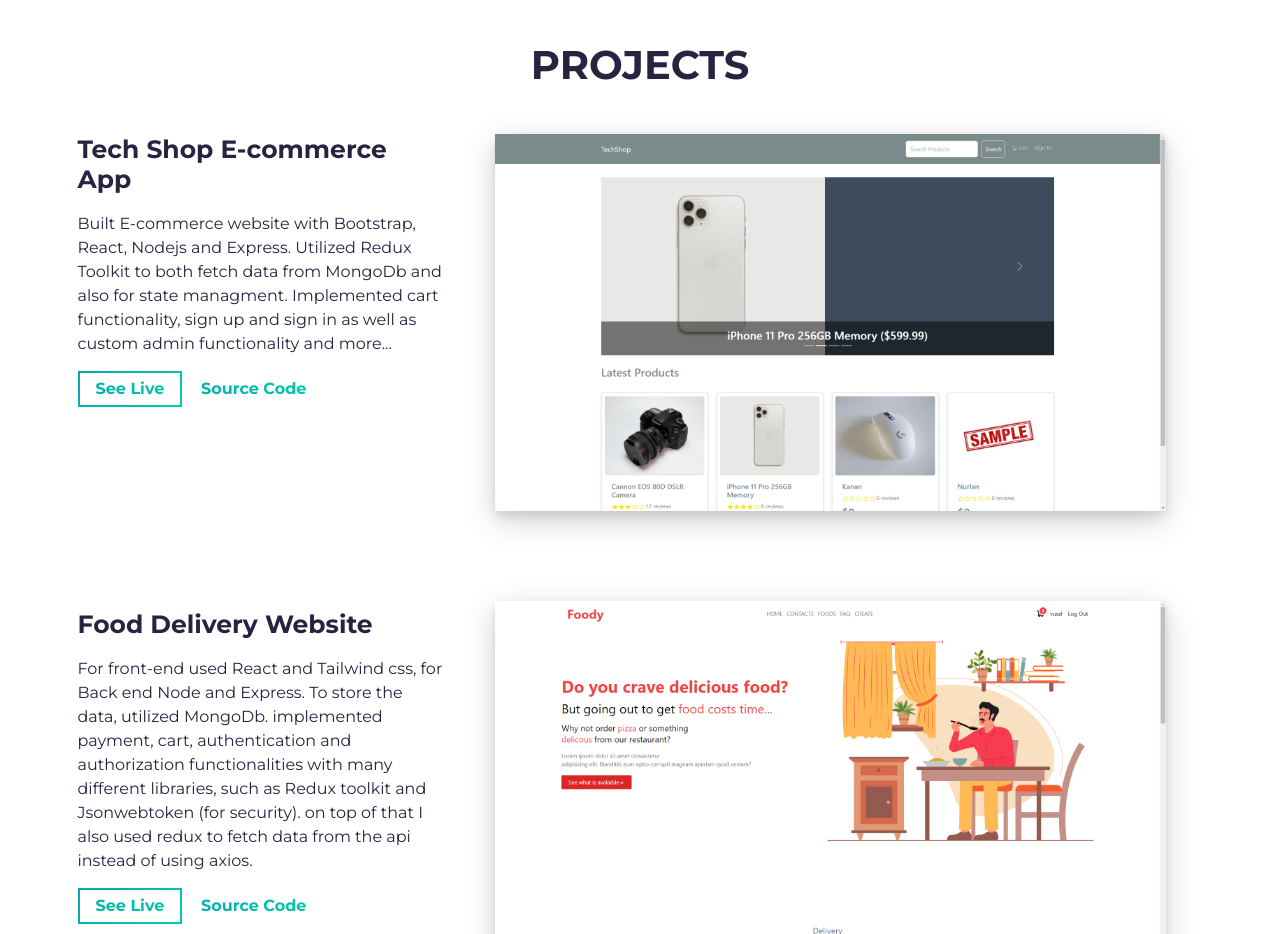
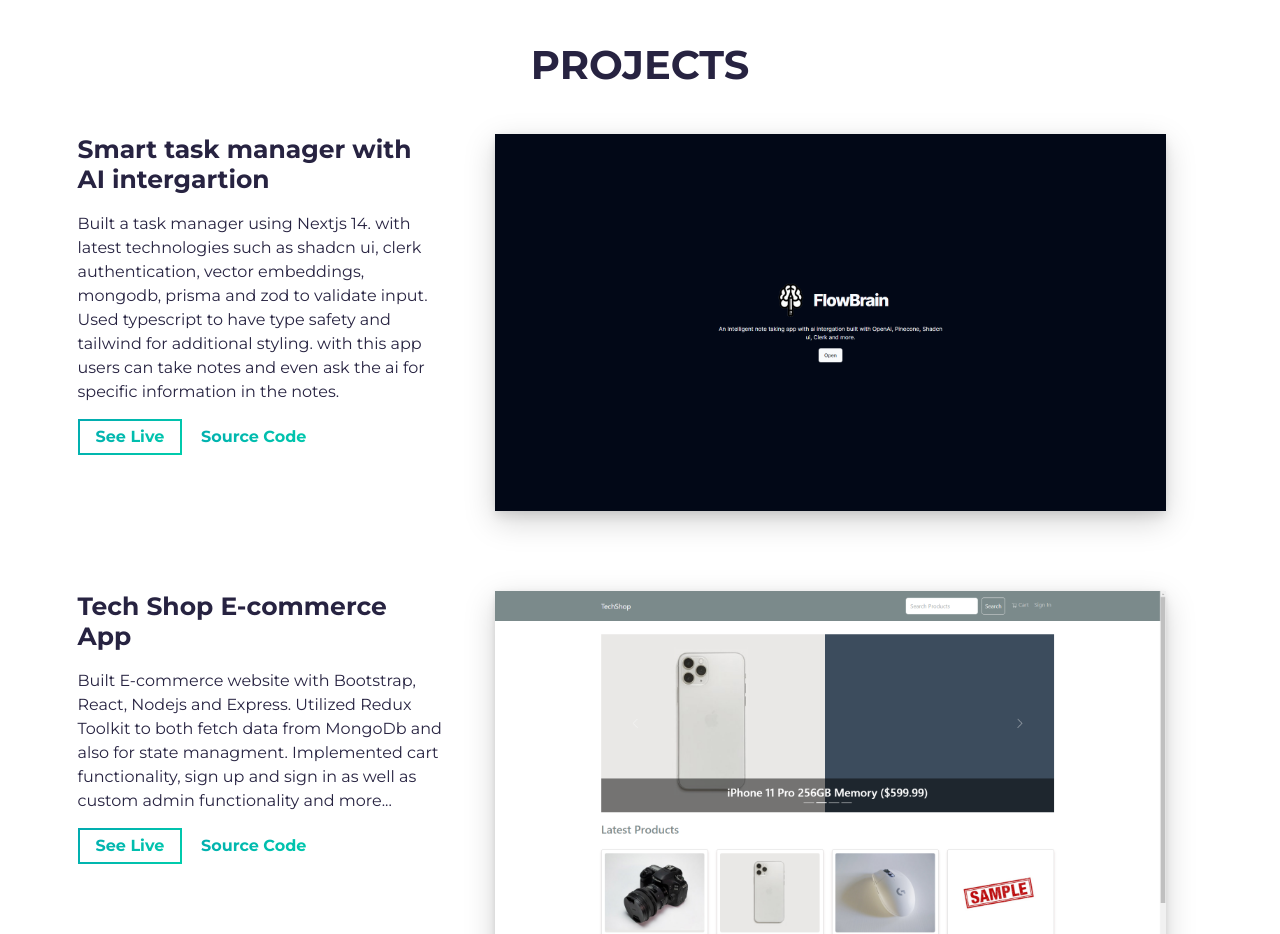
Before and after one commit to vusal5555/Portfolio, a website built with Parcel: page src/index.html in a window 1280 px wide. Shown: the part 1480-2414 px from the top of the page. Built offline with nearby package versions, Linux system fonts and the light colour scheme.

Commit message:
added another project

```diff
--- a/src/index.html
+++ b/src/index.html
@@ -108,6 +108,64 @@
           <h2 class="section-title dark-blue-text">Projects</h2>
 
           <!-- Notice: each .row is a project -->
+          <div class="row">
+            <div class="col-lg-4 col-sm-12">
+              <div class="project-wrapper__text load-hidden">
+                <h3 class="project-wrapper__text-title">
+                  Smart task manager with AI intergartion
+                </h3>
+                <div>
+                  <p class="mb-4">
+                    Built a task manager using Nextjs 14. with latest
+                    technologies such as shadcn ui, clerk authentication, vector
+                    embeddings, mongodb, prisma and zod to validate input. Used
+                    typescript to have type safety and tailwind for additional
+                    styling. with this app users can take notes and even ask the
+                    ai for specific information in the notes.
+                  </p>
+                </div>
+                <a
+                  rel="noreferrer"
+                  target="_blank"
+                  class="cta-btn cta-btn--hero"
+                  href="https://ai-note-taking.vercel.app/?fbclid=IwAR3v6vurCGUpI4EoJZcWEtzzu-N6oDEPTg0wO5e3wXvTzOVsexeCarhnr1E"
+                >
+                  See Live
+                </a>
+                <a
+                  rel="noreferrer"
+                  target="_blank"
+                  class="cta-btn text-color-main"
+                  href="https://github.com/vusal5555/Ai-NoteTaking"
+                >
+                  Source Code
+                </a>
+              </div>
+            </div>
+            <div class="col-lg-8 col-sm-12">
+              <div class="project-wrapper__image load-hidden shadow-lg">
+                <a
+                  rel="noreferrer"
+                  href="https://ai-note-taking.vercel.app/?fbclid=IwAR3v6vurCGUpI4EoJZcWEtzzu-N6oDEPTg0wO5e3wXvTzOVsexeCarhnr1E"
+                  target="_blank"
+                >
+                  <div
+                    data-tilt
+                    data-tilt-max="4"
+                    data-tilt-glare="true"
+                    data-tilt-max-glare="0.5"
+                    class="thumbnail rounded js-tilt"
+                  >
+                    <img
+                      alt="Project Image"
+                      class="img-fluid"
+                      src="assets/flowbrain.png"
+                    />
+                  </div>
+                </a>
+              </div>
+            </div>
+          </div>
           <div class="row">
             <div class="col-lg-4 col-sm-12">
               <div class="project-wrapper__text load-hidden">
```
Also changed, not shown: src/assets/flowbrain.png (added).
